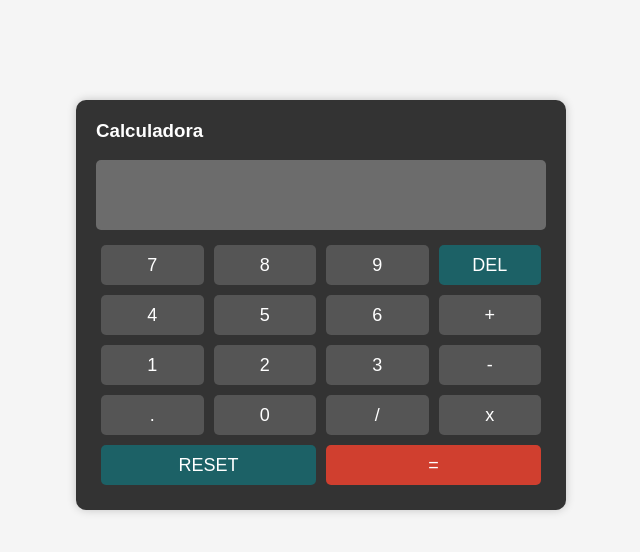
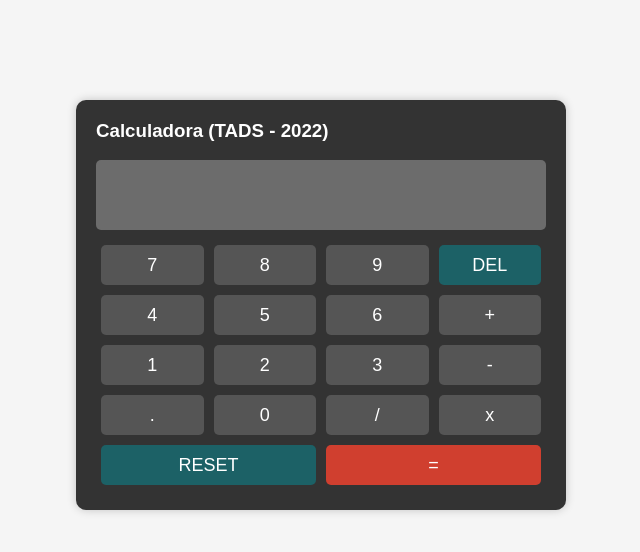
Before and after one commit to jacksonSoeiros/AutoriaWeb-calculadora, a plain HTML site: page index.html in a window 1280 px wide. Shown: the whole page, without its empty margins (319-959 px from the left). Drawn offline with Linux system fonts and the light colour scheme.

Commit message:
renoado titulo

```diff
--- a/index.html
+++ b/index.html
@@ -2,7 +2,7 @@
 <html>
 
 <head>
-    <title>Calculadora Android</title>
+    <title>Calculadora Jackson</title>
     <link rel="stylesheet" href="styles.css" />
   </head>
 
@@ -10,7 +10,7 @@
 
     <div class="calculator">
 
-        <h3 class="row1">Calculadora</h3>
+        <h3 class="row1">Calculadora (TADS - 2022)</h3>
 
       <input type="text" id="result" disabled value=" " />
 
```
